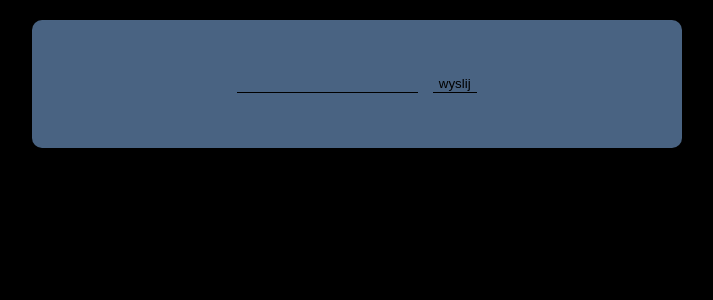
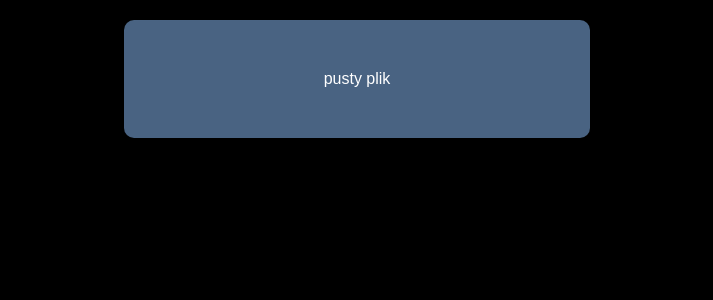
Before and after one commit to h3x4d3cim4l/lyricFinder, a Flask app: page /bytext/ in a window 1280 px wide. Shown: the part 68-368 px from the top of the page, without its empty margins (283-996 px from the left). Run offline with Flask 2, Linux system fonts and the light colour scheme.

Commit message:
drobne zmiany kosmetyczne, plik bytext oznaczony jako pusty, ustawiono tytul strony w search

```diff
--- a/proj/templates/bytext.html
+++ b/proj/templates/bytext.html
@@ -5,10 +5,7 @@
 
 
 {% block content %}
-<form action="{{url_for('search')}}" method="post">
-  <input type="text" name="title">
-  <input type="submit" value="wyslij">
-</form>
+pusty plik
 
 
 {% endblock %}
--- a/proj/templates/search.html
+++ b/proj/templates/search.html
@@ -1,5 +1,5 @@
 {% extends 'base.html' %}
-{% block title %} Find song by name {% endblock %}
+{% block title %} "{{request.form['title']}}" - wyniki wyszukiwania {% endblock %}
 
 {% block content %}
 
```
